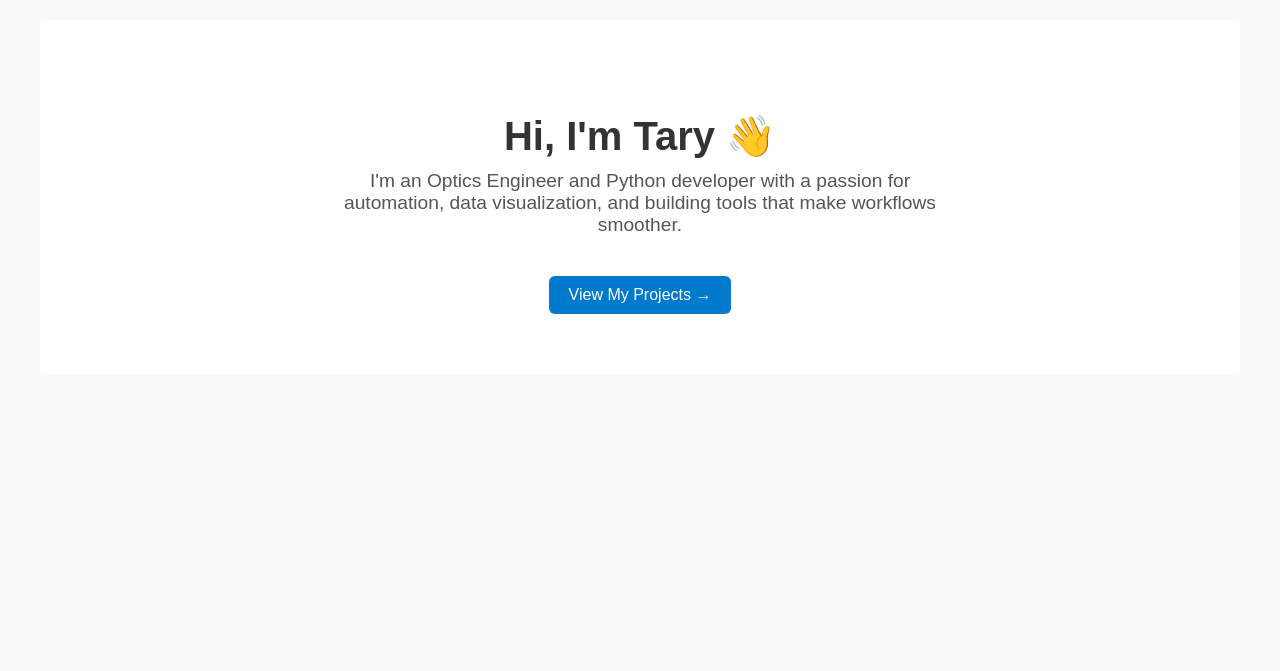
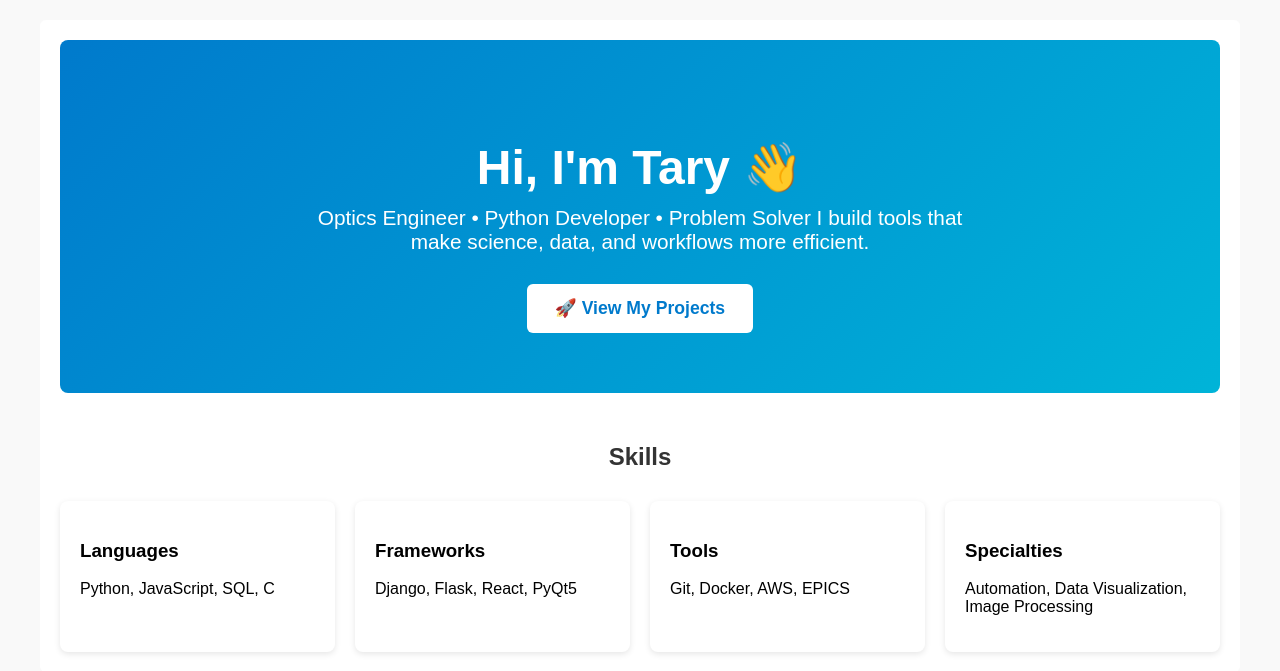
Before and after one commit to taryb/django-portfolio, a Django app: page / in a window 1280 px wide. Shown: the part 69-740 px from the top of the page. Run offline with Django 5.2, Linux system fonts and the light colour scheme.

Commit message:
style: redesign homepage with hero banner and skills grid

```diff
--- a/portfolio/templates/portfolio/home.html
+++ b/portfolio/templates/portfolio/home.html
@@ -3,18 +3,39 @@
 {% block title %}Home - My Portfolio{% endblock %}
 
 {% block content %}
-<section style="text-align: center; padding: 40px;">
-    <h1 style="font-size: 2.5em; margin-bottom: 10px; color: #333;">
-        Hi, I'm Tary 👋
-    </h1>
-    <p style="font-size: 1.2em; color: #555; max-width: 600px; margin: 0 auto 20px;">
-        I'm an Optics Engineer and Python developer with a passion for automation,
-        data visualization, and building tools that make workflows smoother.
+<section style="text-align: center; padding: 60px 20px; background: linear-gradient(135deg, #007acc, #00b4d8); color: white; border-radius: 8px;">
+    <h1 style="font-size: 3em; margin-bottom: 10px;">Hi, I'm Tary 👋</h1>
+    <p style="font-size: 1.3em; max-width: 700px; margin: 0 auto;">
+        Optics Engineer • Python Developer • Problem Solver
+        I build tools that make science, data, and workflows more efficient.
     </p>
     <a href="/projects/"
-       style="display: inline-block; margin-top: 20px; padding: 10px 20px;
-              background: #007acc; color: white; border-radius: 6px; text-decoration: none;">
-        View My Projects →
+       style="display: inline-block; margin-top: 30px; padding: 14px 28px;
+              background: #fff; color: #007acc; font-weight: bold;
+              border-radius: 6px; text-decoration: none; font-size: 1.1em;">
+        🚀 View My Projects
     </a>
 </section>
+
+<section style="margin-top: 50px;">
+    <h2 style="text-align: center; margin-bottom: 30px; color: #333;">Skills</h2>
+    <div style="display: grid; grid-template-columns: repeat(auto-fit, minmax(200px, 1fr)); gap: 20px;">
+        <div style="background: #fff; padding: 20px; border-radius: 8px; box-shadow: 0 2px 6px rgba(0,0,0,0.1);">
+            <h3>Languages</h3>
+            <p>Python, JavaScript, SQL, C</p>
+        </div>
+        <div style="background: #fff; padding: 20px; border-radius: 8px; box-shadow: 0 2px 6px rgba(0,0,0,0.1);">
+            <h3>Frameworks</h3>
+            <p>Django, Flask, React, PyQt5</p>
+        </div>
+        <div style="background: #fff; padding: 20px; border-radius: 8px; box-shadow: 0 2px 6px rgba(0,0,0,0.1);">
+            <h3>Tools</h3>
+            <p>Git, Docker, AWS, EPICS</p>
+        </div>
+        <div style="background: #fff; padding: 20px; border-radius: 8px; box-shadow: 0 2px 6px rgba(0,0,0,0.1);">
+            <h3>Specialties</h3>
+            <p>Automation, Data Visualization, Image Processing</p>
+        </div>
+    </div>
+</section>
 {% endblock %}
```
